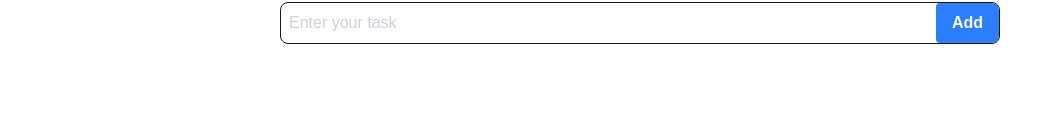
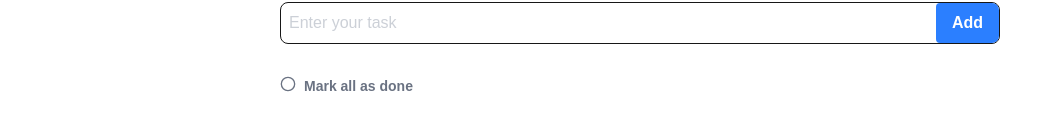
Before and after one commit to Mila-Saif/to-do, a Next.js app: page / in a window 1280 px wide. Shown: the part 232-362 px from the top of the page, without its empty margins (0-1046 px from the left). Built offline with nearby package versions, Linux system fonts and the light colour scheme.

Commit message:
update toggle all function to respect filtered tasks

```diff
--- a/app/page.tsx
+++ b/app/page.tsx
@@ -1,5 +1,7 @@
 'use client'
 import { CircleCheckBig, Plus, Circle, Trash }from 'lucide-react';
+
+
 import { useState } from 'react';
 
 
@@ -26,6 +28,26 @@ export default function Home() {
     setPriority('medium');
 
   }
+
+  const handleToggleAll = () => {
+    const AllCompleted = filterTodos.every((todo) => todo.completed);
+
+    const newTodos = todos.map((todo) => {
+
+    const isFiltered = filterTodos.some((fillteredItem) => fillteredItem.id === todo.id);
+    if (isFiltered) {
+      return {
+        ...todo,
+        completed: !AllCompleted,
+      };
+    }
+    return todo;
+      });
+
+    setTodos(newTodos);
+  }
+
+
 
   const handleToggleTask = (id: string) => {
     const newTodos = todos.map((todo) => {
@@ -105,6 +127,7 @@ export default function Home() {
 
 
 
+
           <button onClick={() => setFilter('all')}
           className={`text-sm font-bold  border-b-2 ${filter === 'all' ? 'border-blue-500' : 'border-transparent'} -mb-px`} >All</button>
 
@@ -135,6 +158,8 @@ export default function Home() {
 
 
         {/* close the to do list content */}
+
+
 
 
 
@@ -202,6 +227,20 @@ export default function Home() {
 
           )}
 
+          <button
+          onClick={() => handleToggleAll()} className=" flex flex-row gap-2 mt-8 text-sm font-bold text-gray-500 hover:text-white"
+          >
+            {filterTodos.length > 0 && filterTodos.every((todo) => todo.completed) ?  (
+                  <CircleCheckBig className='w-4 h-4 ' />
+                ) : (
+                  <Circle className='w-4 h-4' />
+
+                )}
+
+            <span>Mark all as done</span>
+
+
+          </button>
 
 
 
@@ -211,7 +250,8 @@ export default function Home() {
 
 
 
-           <ul className='mt-9 flex flex-col gap-3'  >
+
+           <ul className='mt-4 flex flex-col gap-3'  >
 
 
             {filterTodos.map((todo) => (
```
